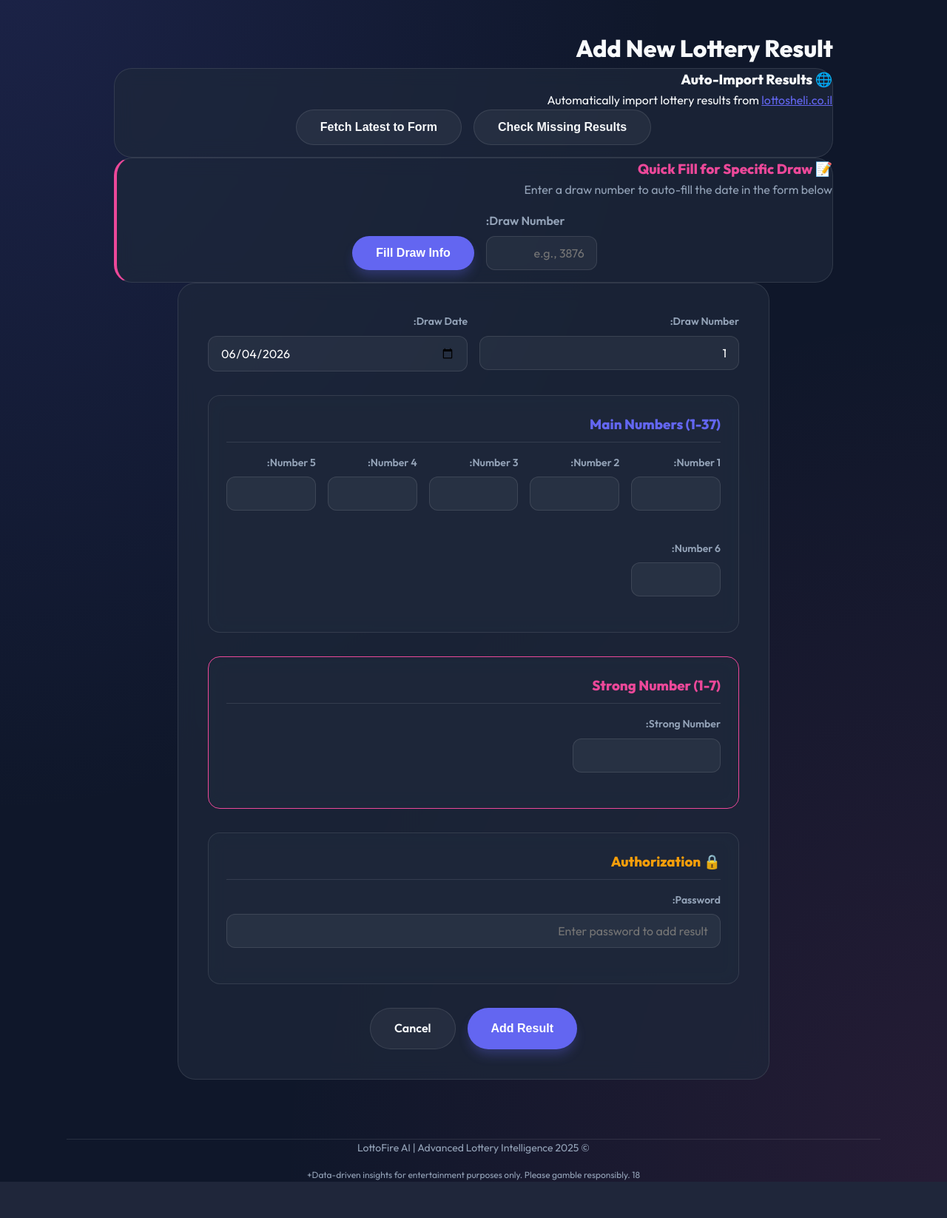
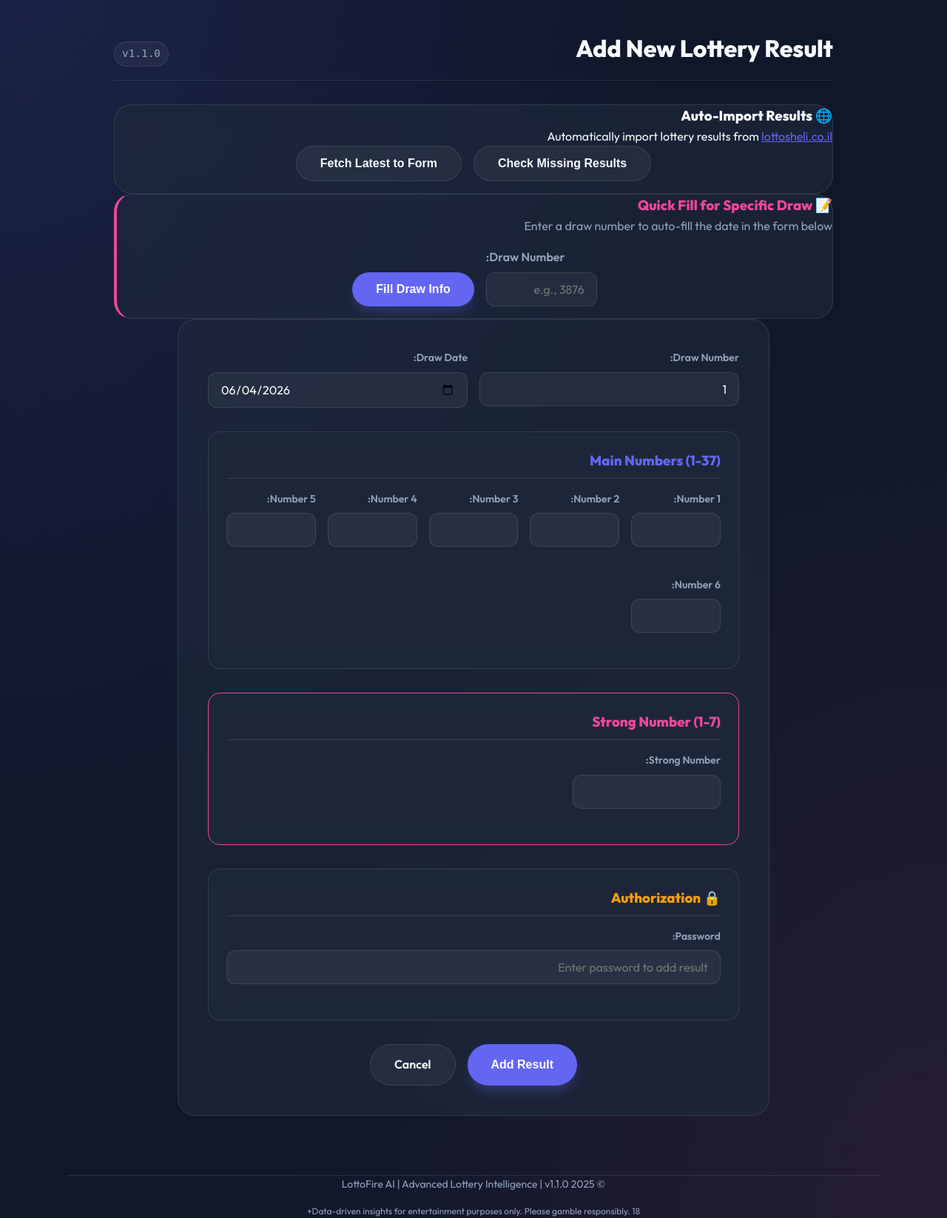
Before and after one commit to RosnerTal/lotto, a Flask app: page /add_result in a window 1280 px wide. Shown: the part 79-1725 px from the top of the page at 74% size. Before the commit the page ends 1676 px from the top, so only its background shows below. Run offline with Flask 3, Linux system fonts and the light colour scheme; data that the repository does not hold is empty; some libraries are stand-ins or nearby versions.

Commit message:
feat: add semver app version and display it on footer and admin pages

```diff
--- a/app.py
+++ b/app.py
@@ -5,6 +5,12 @@ import threading
 import traceback
 
 app = Flask(__name__)
+
+from config import APP_VERSION
+
+@app.context_processor
+def inject_version():
+    return dict(app_version=APP_VERSION)
 
 # Safety-wrapped imports
 try:
--- a/config.py
+++ b/config.py
@@ -20,3 +20,6 @@ else:
     # SQLite for local development
     DB_TYPE = 'sqlite'
     SQLITE_PATH = 'lottery.db'
+
+# Application Version (SemVer)
+APP_VERSION = '1.1.0'
--- a/templates/add_result.html
+++ b/templates/add_result.html
@@ -4,7 +4,10 @@
 
 {% block content %}
 <div class="section">
-    <h1>Add New Lottery Result</h1>
+    <div style="display: flex; align-items: baseline; justify-content: space-between; flex-wrap: wrap; margin-bottom: 2rem; border-bottom: 1px solid var(--glass-border); padding-bottom: 1rem;">
+        <h1 style="margin: 0;">Add New Lottery Result</h1>
+        <span style="font-size: 0.9rem; color: var(--text-muted); background: rgba(255,255,255,0.05); padding: 4px 10px; border-radius: 20px; border: 1px solid var(--glass-border); font-family: monospace;">v{{ app_version }}</span>
+    </div>
 
     {% if success %}
     <div class="alert success">
--- a/templates/base.html
+++ b/templates/base.html
@@ -29,7 +29,7 @@
     </main>
 
     <footer class="container">
-        <p>&copy; 2025 LottoFire AI | Advanced Lottery Intelligence</p>
+        <p>&copy; 2025 LottoFire AI | Advanced Lottery Intelligence | v{{ app_version }}</p>
         <p class="disclaimer">Data-driven insights for entertainment purposes only. Please gamble responsibly. 18+</p>
     </footer>
 
```
